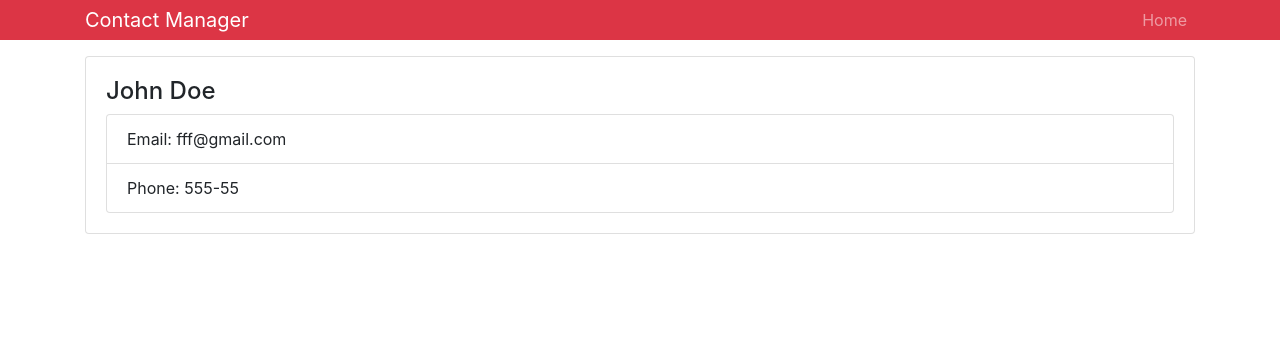
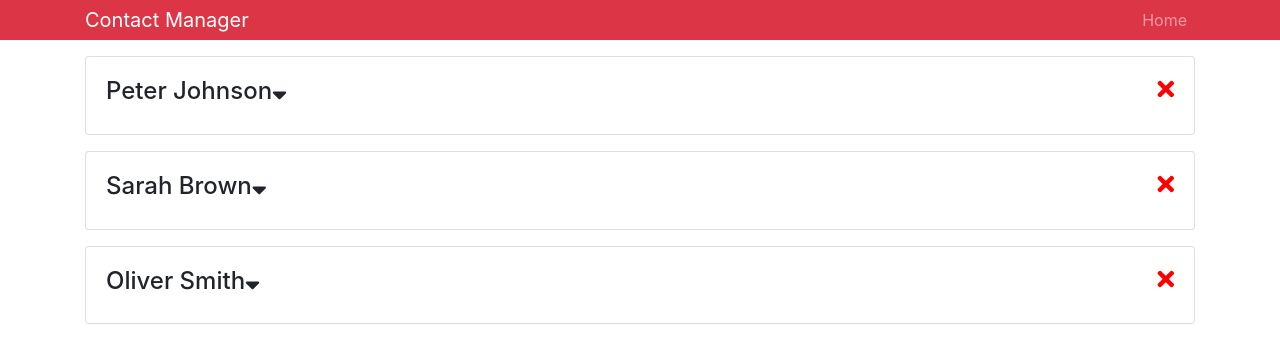
Before and after one commit to Kathefy/Contact_manager_React, a React (Create React App) app: page / in a window 1280 px wide. Shown: the top 360 px of the page. Built offline with nearby package versions, Linux system fonts and the light colour scheme.

Commit message:
Remove contact event

```diff
--- a/public/index.html
+++ b/public/index.html
@@ -8,7 +8,12 @@
       content="width=device-width, initial-scale=1, shrink-to-fit=no"
     />
     <meta name="theme-color" content="#000000" />
-
+    <link
+      rel="stylesheet"
+      href="https://use.fontawesome.com/releases/v5.7.0/css/all.css"
+      integrity="sha384-lZN37f5QGtY3VHgisS14W3ExzMWZxybE1SJSEsQp9S+oqd12jhcu+A56Ebc1zFSJ"
+      crossorigin="anonymous"
+    />
     <link rel="manifest" href="%PUBLIC_URL%/manifest.json" />
 
     <title>Contact Manager</title>
--- a/src/App.js
+++ b/src/App.js
@@ -1,5 +1,5 @@
 import React, { Component } from 'react';
-import Contact from './components/Contact';
+import Contacts from './components/Contacts';
 import Header from './components/Header';
 import 'bootstrap/dist/css/bootstrap.min.css';
 import './App.css';
@@ -10,7 +10,7 @@
       <div className="App">
         <Header title="Contact Manager" />
         <div className="container">
-          <Contact name="John Doe" email="fff@gmail.com" phone="555-55" />
+          <Contacts />
         </div>
       </div>
     );
--- a/src/components/Contact.js
+++ b/src/components/Contact.js
@@ -2,24 +2,49 @@
 import PropTypes from 'prop-types';
 
 class Contact extends Component {
+  state = {
+    showContactInfo: false
+  };
+
+  onDeleteClick = () => {
+    this.props.deleteClickHandler();
+  };
+
   render() {
-    const { name, email, phone } = this.props;
+    const { email, name, phone } = this.props.contact;
+    const { showContactInfo } = this.state;
+
     return (
       <div className="card card-body mb-3">
-        <h4>{name}</h4>
-        <ul className="list-group">
-          <li className="list-group-item">Email: {email}</li>
-          <li className="list-group-item">Phone: {phone}</li>
-        </ul>
+        <h4>
+          {name}
+          <i
+            className="fas fa-sort-down"
+            onClick={() =>
+              this.setState({ showContactInfo: !this.state.showContactInfo })
+            }
+            style={{ cursor: 'pointer' }}
+          />
+          <i
+            className="fas fa-times"
+            onClick={this.onDeleteClick}
+            style={{ color: 'red', cursor: 'pointer', float: 'right' }}
+          />
+        </h4>
+        {showContactInfo ? (
+          <ul className="list-group">
+            <li className="list-group-item">Email: {email}</li>
+            <li className="list-group-item">Phone: {phone}</li>
+          </ul>
+        ) : null}
       </div>
     );
   }
 }
 
 Contact.propTypes = {
-  name: PropTypes.string.isRequired,
-  email: PropTypes.string.isRequired,
-  phone: PropTypes.string.isRequired
+  contact: PropTypes.object.isRequired,
+  deleteClickHandler: PropTypes.func.isRequired
 };
 
 export default Contact;
--- /dev/null
+++ b/src/components/Contacts.js
@@ -0,0 +1,53 @@
+import React, { Component, Fragment } from 'react';
+import Contact from './Contact';
+
+class Contacts extends Component {
+  state = {
+    contacts: [
+      {
+        id: 1,
+        email: 'peter@gmail.com',
+        name: 'Peter Johnson',
+        phone: '111-111'
+      },
+      {
+        id: 2,
+        email: 'sarah@gmail.com',
+        name: 'Sarah Brown',
+        phone: '222-222'
+      },
+      {
+        id: 3,
+        email: 'oliver@gmail.com',
+        name: 'Oliver Smith',
+        phone: '333-333'
+      }
+    ]
+  };
+
+  deleteContact = id => {
+    const { contacts } = this.state;
+    const newContacts = contacts.filter(contact => contact.id !== id);
+    this.setState({
+      contacts: newContacts
+    });
+  };
+
+  render() {
+    const { contacts } = this.state;
+
+    return (
+      <Fragment>
+        {contacts.map(contact => (
+          <Contact
+            key={contact.id}
+            contact={contact}
+            deleteClickHandler={this.deleteContact.bind(this, contact.id)}
+          />
+        ))}
+      </Fragment>
+    );
+  }
+}
+
+export default Contacts;
```
